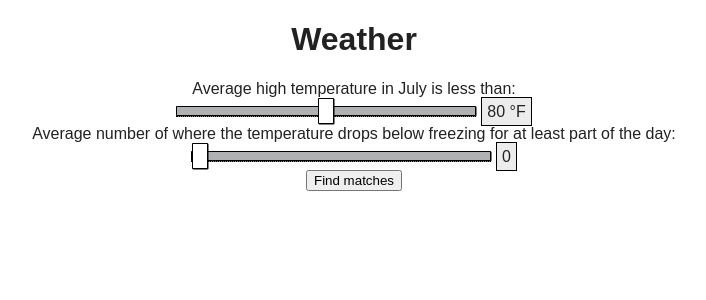
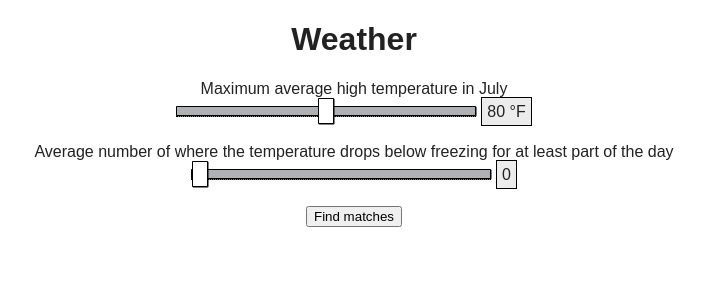
Before and after one commit to mjbuckley/city-weather-match, a React (Create React App) app: page / in a window 1280 px wide. Shown: the top 300 px of the page, without its empty margins (286-992 px from the left). Built offline with nearby package versions, Linux system fonts and the light colour scheme; the HTML template or start-up script is replaced by a standard one.

Commit message:
Create and use a range input class.

```diff
--- /dev/null
+++ b/src/maxtempslider.js
@@ -0,0 +1,22 @@
+import React from 'react';
+import './weatherinfo.css';
+
+function MaxTempSlider(props) {
+  return (
+    <div>
+      <label htmlFor="maxtemp">Average high temperature in July is less than:</label>
+      <br />
+      <input
+        type="range"
+        id="maxtemp"
+        min="30" max="130"
+        step="1"
+        value={props.value}
+        onChange={props.onChange}
+      />
+      <span>{props.value} °F</span>
+    </div>
+  );
+}
+
+export default MaxTempSlider;
--- a/src/weatherinfo.js
+++ b/src/weatherinfo.js
@@ -1,9 +1,14 @@
 import React, { Component } from 'react';
 import CityResults from './cityresults.js';
+import MaxTempSlider from './maxtempslider.js';
+import WeatherRangeInput from './weatherrangeinput.js';
 import './weatherinfo.css';
 
 // I have to declare the variable outside the App class for it to work. Why?
 const stationObj = require('./weather.json');
+
+// For test purposes. Eventually pull this from an auto generated file.
+const weatherConst = { maxTemp: [30, 130], below32: [0, 365] };
 
 
 class WeatherInfo extends Component {
@@ -57,39 +62,29 @@ changeBelow32(evt) {
       <div className="WeatherInfo">
         <h1>Weather</h1>
         <form onSubmit={this.fetchData}>
-
-          <label htmlFor="maxtemp">Average high temperature in July is less than:</label>
-          <br />
-          <input
-            type="range"
-            id="maxtemp"
-            min="30" max="130"
-            step="1"
+          <WeatherRangeInput
+            id="maxTemp"
+            description="Maximum average high temperature in July"
+            min={weatherConst.maxTemp[0]}
+            max={weatherConst.maxTemp[1]}
             value={this.state.maxTemp}
             onChange={this.changeMaxTemp}
+            output="°F"
           />
-          { /* Consider using output tag, although there might be some IE issues to deal with */ }
-          <span>{this.state.maxTemp} °F</span>
           <br />
-          <label htmlFor="belowfreezing">Average number of where the temperature drops below freezing for at least part of the day:</label>
-          <br />
-          <input
-            type="range"
-            id="belowfreezing"
-            min="0" max="365"
-            step="1"
+          <WeatherRangeInput
+            id="below32"
+            description="Average number of where the temperature drops below freezing for at least part of the day"
+            min={weatherConst.below32[0]}
+            max={weatherConst.below32[1]}
             value={this.state.below32}
             onChange={this.changeBelow32}
+            output=""
           />
-          <span>{this.state.below32}</span>
           <br />
           <button type="submit">Find matches</button>
         </form>
-
-
-
         <CityResults matches={this.state.matches} clicked={this.state.clicked}/>
-
       </div>
     );
   }
--- /dev/null
+++ b/src/weatherrangeinput.js
@@ -0,0 +1,44 @@
+import React from 'react';
+import './weatherinfo.css'; // See if needed, if yes change name
+
+function WeatherRangeInput(props) {
+  return (
+    <div>
+      <label htmlFor={props.id}>{props.description}</label>
+      <br />
+      <input
+        type="range"
+        id={props.id}
+        min={props.min}
+        max={props.max}
+        step="1"
+        value={props.value}
+        onChange={props.onChange}
+      />
+      <span>{props.value + (props.output ? (" " + props.output) : "") }</span>
+    </div>
+  );
+}
+
+/*
+
+  // Example useage in weatherinfo.js
+  <WeatherRangeInput
+    id="maxTemp"
+    description="This is the description"
+    min={weatherConst.maxTemp[0]}
+    max={weatherConst.maxTemp[1]}
+    value={this.state.maxTemp}
+    onChange={this.state.changeMaxTemp}
+    output="°F"
+  />
+
+  // weatherConst will be an array (maybe an obj instead?) with all of the min and max values.
+  // I will set this up to be auto generated when I created the weather.json file.
+  // Example format below:
+
+  const weatherConst = [ {maxTemp: [30, 130]}, {snow: [0, 300]} ];
+
+*/
+
+export default WeatherRangeInput;
```
